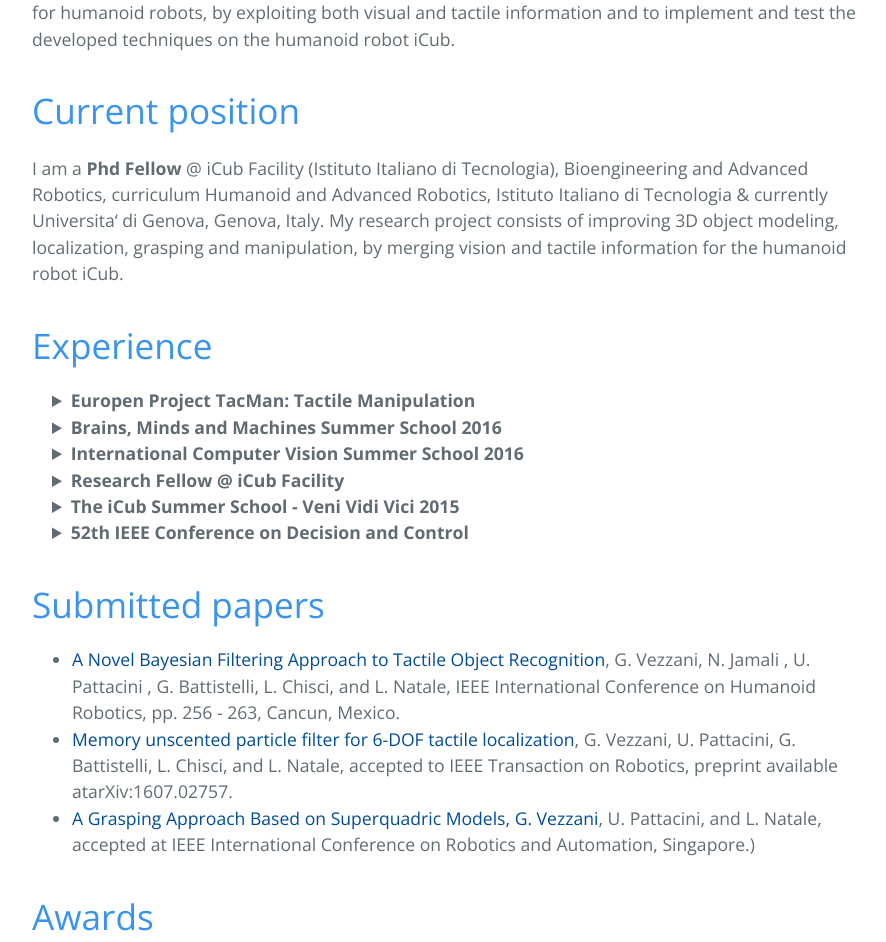
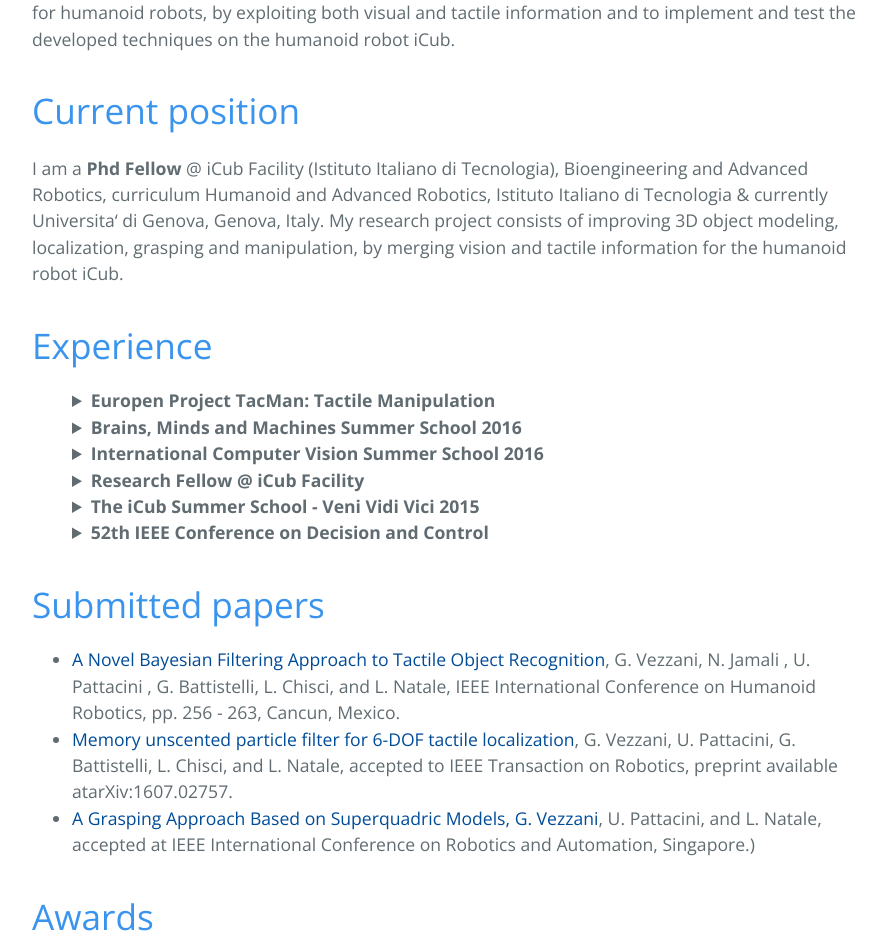
Before and after one commit to giuliavezzani/giuliavezzani_old.github.io, a Jekyll site: the page built from index.md, in a window 1280 px wide. Shown: the part 1240-2182 px from the top of the page, without its empty margins (192-1078 px from the left). Built offline with Jekyll 4.4.1, drawn with Linux system fonts in a browser that asks for light colours; our own code applies the rules of GitHub Pages for plain Markdown files.

Commit message:
Update index.md

```diff
--- a/index.md
+++ b/index.md
@@ -44,27 +44,27 @@
 # Experience
 
  <details>
-   <summary> <li style="margin-left: 20px;"> <b>Europen Project TacMan: Tactile Manipulation</b> </li> </summary>
+   <summary> <li style="margin-left: 40px;"> <b>Europen Project TacMan: Tactile Manipulation</b> </li> </summary>
         <p>bla bla bla</p>
  </details>
  <details>
-   <summary> <li style="margin-left: 20px;"> <b>Brains, Minds and Machines Summer School 2016</b> </li> </summary>
+   <summary> <li style="margin-left: 40px;"> <b>Brains, Minds and Machines Summer School 2016</b> </li> </summary>
+   <p>bla bla bla</p>
+ </details>
+ <details>
+   <summary> <li style="margin-left: 40px;"> <b>International Computer Vision Summer School 2016</b> </li> </summary>
         <p>bla bla bla</p>
  </details>
  <details>
-   <summary> <li style="margin-left: 20px;"> <b>International Computer Vision Summer School 2016</b> </li> </summary>
+   <summary> <li style="margin-left: 40px;"> <b>Research Fellow @ iCub Facility</b> </li> </summary>
         <p>bla bla bla</p>
  </details>
  <details>
-   <summary> <li style="margin-left: 20px;"> <b>Research Fellow @ iCub Facility</b> </li> </summary>
+   <summary> <li style="margin-left: 40px;"> <b>The iCub Summer School - Veni Vidi Vici 2015</b> </li> </summary>
         <p>bla bla bla</p>
  </details>
  <details>
-   <summary> <li style="margin-left: 20px;"> <b>The iCub Summer School - Veni Vidi Vici 2015</b> </li> </summary>
-        <p>bla bla bla</p>
- </details>
- <details>
-   <summary> <li style="margin-left: 20px;"> <b>52th IEEE Conference on Decision and Control</b> </li> </summary>
+   <summary> <li style="margin-left: 40px;"> <b>52th IEEE Conference on Decision and Control</b> </li> </summary>
         <p>bla bla bla</p>
  </details>
 
```
